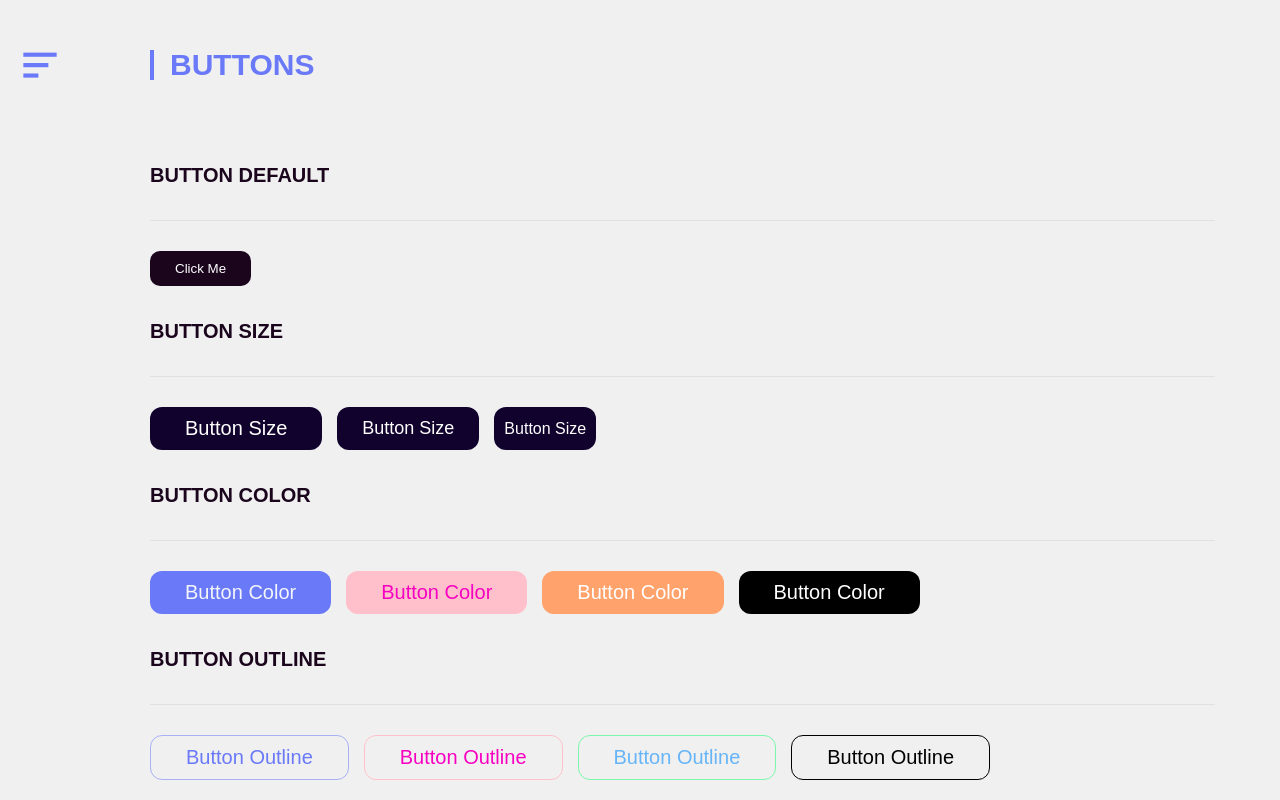
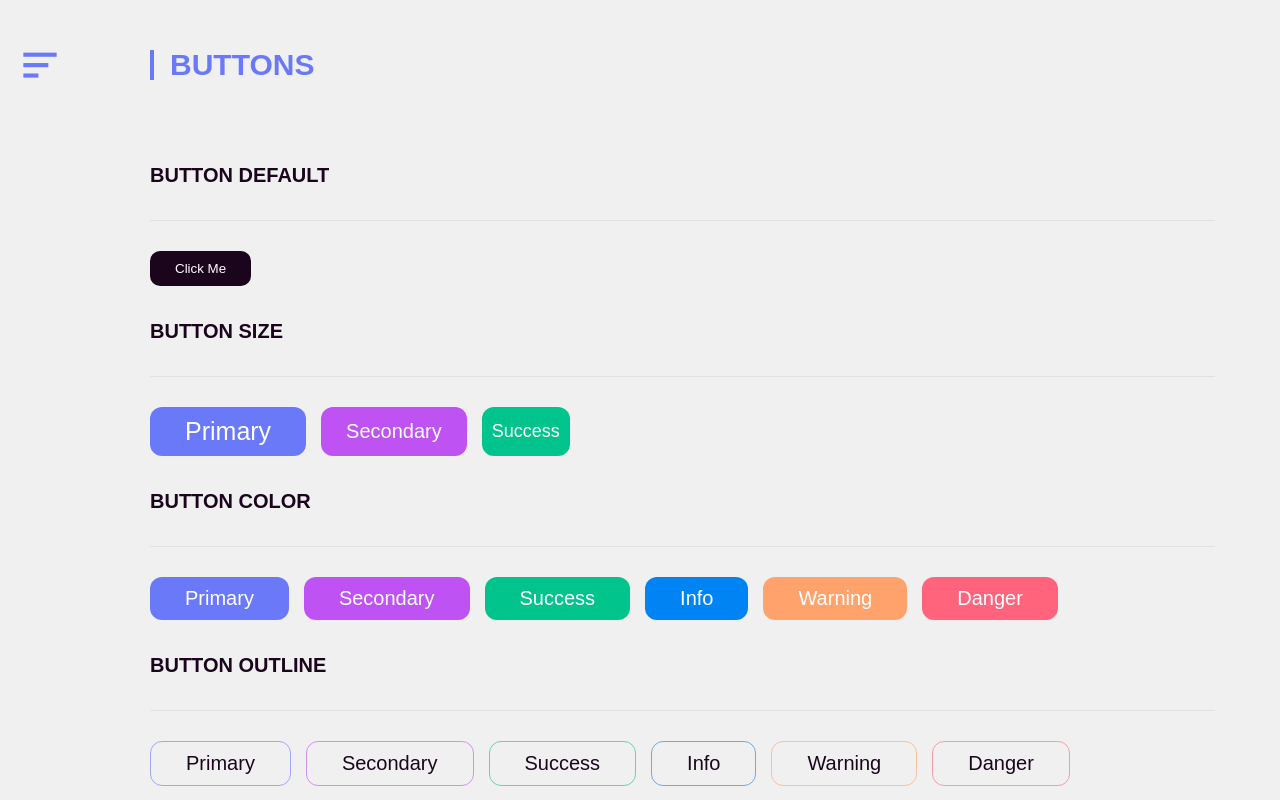
Before and after one commit to Kat3110/UI-Kit, a Next.js app: page /kit/button in a window 1280 px wide. Built offline with nearby package versions, Linux system fonts and the light colour scheme; a web font is replaced by a local one.

Commit message:
btn styles have been rewritten

```diff
--- a/app/globals.css
+++ b/app/globals.css
@@ -82,6 +82,7 @@ hr {
     display: flex;
     gap: 15px;
     width: 100%;
+    flex-wrap: wrap;
 }
 
 .block__card {
--- a/app/kit/button/page.js
+++ b/app/kit/button/page.js
@@ -15,193 +15,247 @@ export default function ButtonPage() {
       <hr/>
       <div className="block__btn">
         <Button
-          text='Button Size'
+          text='Primary'
           rounded="12px"
           size="L"
+          fontS="25px"
+          color="var(--white)"
+          bg="var(--blue)"
+          hoverBg="#6979f899"
+        />
+        <Button
+          text='Secondary'
+          rounded="12px"
           fontS="20px"
           color="var(--white)"
-          bg="var(--violet)"
-          hoverBg="var(--white)"
-          hoverColor="var(--violet)"
+          bg="#be52f2"
+          hoverBg='#be52f299'
         />
         <Button
-          text='Button Size'
+          text='Success'
           rounded="12px"
+          size="S"
           fontS="18px"
           color="var(--white)"
-          bg="var(--violet)"
-          hoverBg="var(--white)"
-          hoverColor="var(--violet)"
-        />
-        <Button
-          text='Button Size'
-          rounded="12px"
-          size="S"
-          fontS="16px"
-          color="var(--white)"
-          bg="var(--violet)"
-          hoverBg="var(--white)"
-          hoverColor="var(--violet)"
+          bg="#00c48c"
+          hoverBg="#00c48c99"
         />
       </div>
       <h2>Button color</h2>
       <hr/>
       <div className="block__btn">
         <Button
-          text='Button Color'
-          rounded="12px"
-          size="L"
-          fontS="20px"
-          color="var(--light-blue)"
-          bg="var(--blue)"
-          hoverBg="var(--light-blu)"
-          hoverColor="var(--blue)"
-        />
-        <Button
-          text='Button Color'
-          rounded="12px"
-          size="L"
-          fontS="20px"
-          color="#f700c2"
-          bg="pink"
-          hoverBg="green"
-          hoverColor="var(--white)"
-        />
-        <Button
-          text='Button Color'
+          text='Primary'
           rounded="12px"
           size="L"
           fontS="20px"
           color="var(--white)"
-          bg="#FFA26B"
-          hoverBg="#66B5F8"
-          hoverColor="#df0"
+          bg="var(--blue)"
+          hoverBg="#6979f899"
         />
         <Button
-          text='Button Color'
+          text='Secondary'
           rounded="12px"
           size="L"
           fontS="20px"
           color="var(--white)"
-          bg="black"
-          hoverBg="white"
-          hoverColor="black"
+          bg="#be52f2"
+          hoverBg='#be52f299'
+        />
+        <Button
+          text='Success'
+          rounded="12px"
+          size="L"
+          fontS="20px"
+          color="var(--white)"
+          bg="#00c48c"
+          hoverBg="#00c48c99"
+        />
+        <Button
+          text='Info'
+          rounded="12px"
+          size="L"
+          fontS="20px"
+          color="var(--white)"
+          bg="#0084f4"
+          hoverBg="#0084f499"
+        />
+        <Button
+          text='Warning'
+          rounded="12px"
+          size="L"
+          fontS="20px"
+          color="var(--white)"
+          bg="#ffa26b"
+          hoverBg="#ffa26b99"
+        />
+        <Button
+          text='Danger'
+          rounded="12px"
+          size="L"
+          fontS="20px"
+          color="var(--white)"
+          bg="#ff647c"
+          hoverBg="#ff647c99"
         />
       </div>
       <h2>Button outline</h2>
       <hr/>
       <div className="block__btn">
         <Button
-          text='Button Outline'
+          text='Primary'
           rounded="12px"
           size="L"
           fontS="20px"
-          color="var(--blue)"
+          color="var(--black)"
+          hoverColor="var(--white)"
           bg="transparent"
-          hoverColor="#0cff00"
-          border="1px solid #6979f887"
-          hoverBorder="1px solid #2edd0d91"
+          hoverBg="#6979f899"
+          hoverBorder="1px solid #6979f899"
+          border="1px solid #6979f899"
         />
         <Button
-          text='Button Outline'
+          text='Secondary'
           rounded="12px"
           size="L"
           fontS="20px"
-          color="#f700c2"
+          color="var(--black)"
+          hoverColor="var(--white)"
           bg="transparent"
-          hoverColor="green"
-          border="1px solid pink"
-          hoverBorder="1px solid green"
+          hoverBg='#be52f299'
+          hoverBorder="1px solid #be52f299"
+          border="1px solid #be52f299"
         />
         <Button
-          text='Button Outline'
+          text='Success'
           rounded="12px"
           size="L"
           fontS="20px"
-          color="#66B5F8"
+          color="var(--black)"
+          hoverColor="var(--white)"
           bg="transparent"
-          hoverColor="#66B5F8"
-          border="1px solid #00ff627d"
-          hoverBorder="1px solid #fd07cf"
+          hoverBg='#00c48c99'
+          hoverBorder="1px solid #00c48c99"
+          border="1px solid #00c48c99"
         />
         <Button
-          text='Button Outline'
+          text='Info'
           rounded="12px"
           size="L"
           fontS="20px"
-          color="black"
+          color="var(--black)"
+          hoverColor="var(--white)"
           bg="transparent"
-          hoverColor="red"
-          border="1px solid black"
-          hoverBorder="1px solid red"
+          hoverBg='#0084f499'
+          hoverBorder="1px solid #0084f499"
+          border="1px solid #0084f499"
+        />
+        <Button
+          text='Warning'
+          rounded="12px"
+          size="L"
+          fontS="20px"
+          color="var(--black)"
+          hoverColor="var(--white)"
+          bg="transparent"
+          hoverBg='#ffa26b99'
+          hoverBorder="1px solid #ffa26b99"
+          border="1px solid #ffa26b99"
+        />
+        <Button
+          text='Danger'
+          rounded="12px"
+          size="L"
+          fontS="20px"
+          color="var(--black)"
+          hoverColor="var(--white)"
+          bg="transparent"
+          hoverBg='#ff647c99'
+          hoverBorder="1px solid #ff647c99"
+          border="1px solid #ff647c99"
         />
       </div>
       <h2>Button rounded</h2>
       <hr/>
       <div className="block__btn">
         <Button
-          text='Rounded'
+          text='Primary'
           rounded="0"
           size="L"
           fontS="20px"
           color="var(--white)"
-          bg="var(--violet)"
-          hoverBg="var(--white)"
-          hoverColor="var(--violet)"
+          bg="var(--blue)"
+          hoverBg="#6979f899"
         />
         <Button
-          text='Rounded'
+          text='Secondary'
           rounded="4px"
           size="L"
           fontS="20px"
           color="var(--white)"
-          bg="var(--violet)"
-          hoverBg="var(--white)"
-          hoverColor="var(--violet)"
+          bg="#be52f2"
+          hoverBg='#be52f299'
         />
         <Button
-          text='Rounded'
-          rounded="10px"
+          text='Success'
+          rounded="8px"
           size="L"
           fontS="20px"
           color="var(--white)"
-          bg="var(--violet)"
-          hoverBg="var(--white)"
-          hoverColor="var(--violet)"
+          bg="#00c48c"
+          hoverBg="#00c48c99"
         />
         <Button
-          text='Rounded'
+          text='Info'
           rounded="12px"
           size="L"
           fontS="20px"
           color="var(--white)"
-          bg="var(--violet)"
-          hoverBg="var(--white)"
-          hoverColor="var(--violet)"
+          bg="#0084f4"
+          hoverBg="#0084f499"
         />
         <Button
-          text='Rounded'
+          text='Warning'
+          rounded="18px"
+          size="L"
+          fontS="20px"
+          color="var(--white)"
+          bg="#ffa26b"
+          hoverBg="#ffa26b99"
+        />
+        <Button
+          text='Danger'
           rounded="25px"
           size="L"
           fontS="20px"
           color="var(--white)"
-          bg="var(--violet)"
-          hoverBg="var(--white)"
-          hoverColor="var(--violet)"
+          bg="#ff647c"
+          hoverBg="#ff647c99"
         />
       </div>
       <h2>Button disabled</h2>
       <hr/>
       <div className="block__btn">
         <Button
-          text='Disabled'
+          text='Primary'
           rounded="12px"
-          sizeL
+          size="L"
           fontS="20px"
           color="var(--white)"
-          bg="var(--violet)"
-          hoverBg="var(--white)"
-          hoverColor="var(--violet)"
+          bg="var(--blue)"
+          hoverBg="#6979f899"
+          disabled
+        />
+        <Button
+          text='Secondary'
+          rounded="12px"
+          size="L"
+          fontS="20px"
+          color="var(--black)"
+          hoverColor="var(--white)"
+          bg="transparent"
+          hoverBg='#be52f299'
+          border="1px solid #be52f299"
           disabled
         />
       </div>
@@ -209,26 +263,26 @@ export default function ButtonPage() {
       <hr/>
       <div className="block__btn">
         <Button
-          text='Button'
+          text='Primary'
           rounded="12px"
-          sizeL
+          size="L"
           fontS="20px"
           color="var(--white)"
-          bg="var(--violet)"
-          hoverBg="var(--white)"
-          hoverColor="var(--violet)"
+          bg="var(--blue)"
+          hoverBg="#6979f899"
           icon="bx bx-planet"
           iconIsRight
         />
         <Button
-          text='Button'
+          text='Secondary'
           rounded="12px"
-          sizeL
+          size="L"
           fontS="20px"
-          color="var(--white)"
-          bg="var(--violet)"
-          hoverBg="var(--white)"
-          hoverColor="var(--violet)"
+          color="var(--black)"
+          hoverColor="var(--white)"
+          bg="transparent"
+          hoverBg='#be52f299'
+          border="1px solid #be52f299"
           icon="bx bx-star"
         />
       </div>
@@ -238,35 +292,31 @@ export default function ButtonPage() {
         <Button
           text=' '
           rounded="12px"
-          sizeL
-          fontS="20px"
+          fontS="16px"
           color="var(--white)"
-          bg="var(--violet)"
-          hoverBg="var(--white)"
-          hoverColor="var(--violet)"
+          bg="var(--blue)"
+          hoverBg="#6979f899"
           icon="bx bx-planet bx-spin"
         />
         <Button
           text=' '
           rounded="12px"
-          sizeL
-          fontS="20px"
-          color="var(--light-blue)"
-          bg="var(--blue)"
-          hoverBg="var(--light-blu)"
-          hoverColor="var(--blue)"
+          fontS="16px"
+          color="var(--black)"
+          hoverColor="var(--white)"
+          bg="transparent"
+          hoverBg='#be52f299'
+          border="1px solid #be52f299"
           icon="bx bx-right-arrow-alt"
         />
         <Button
           text=' '
           rounded="12px"
-          sizeL
-          fontS="20px"
+          fontS="16px"
           icon="bx bx-trash bx-tada"
-          color="red"
-          bg="black"
-          hoverBg="red"
-          hoverColor="white"
+          color="var(--white)"
+          bg="#00c48c"
+          hoverBg="#00c48c99"
         />
       </div>
     </div>
--- a/components/button/button.module.css
+++ b/components/button/button.module.css
@@ -2,7 +2,7 @@
     text-align: center;
     border: 0;
     cursor: pointer;
-    transition: all 0.5s ease;
+    transition: all 0.3s ease;
     color: var(--white);
     background: var(--black);
     border-radius: 10px;
@@ -12,7 +12,7 @@
 }
 
 .button:hover {
-    transition: all 0.5s ease;
+    transition: all 0.3s ease;
     color: var(--black);
     background: var(--white);
     box-shadow: 16px 15px 19px 1px rgba(190, 194, 247, 0.37);
@@ -21,6 +21,7 @@
 .button:disabled {
     opacity: 0.5;
     cursor: auto;
+    box-shadow: none;
 }
 
 .rounded {
```
